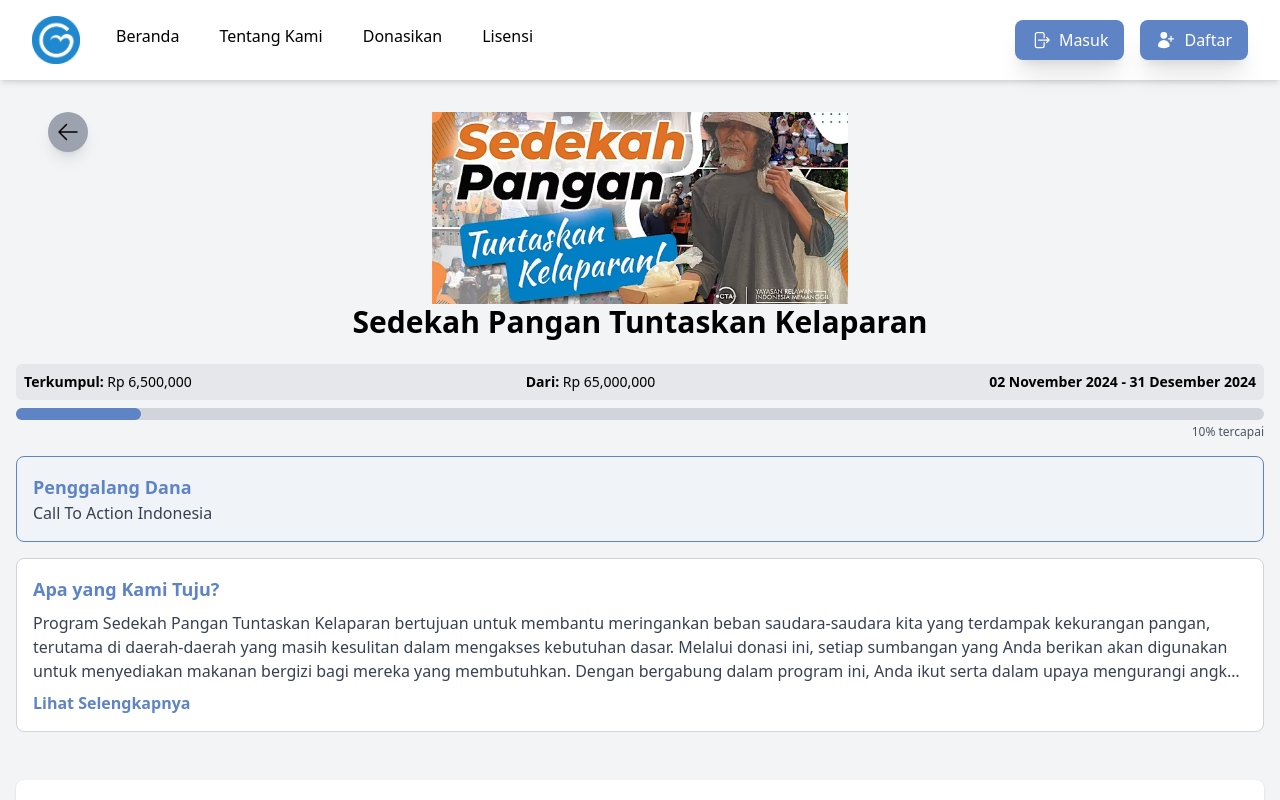
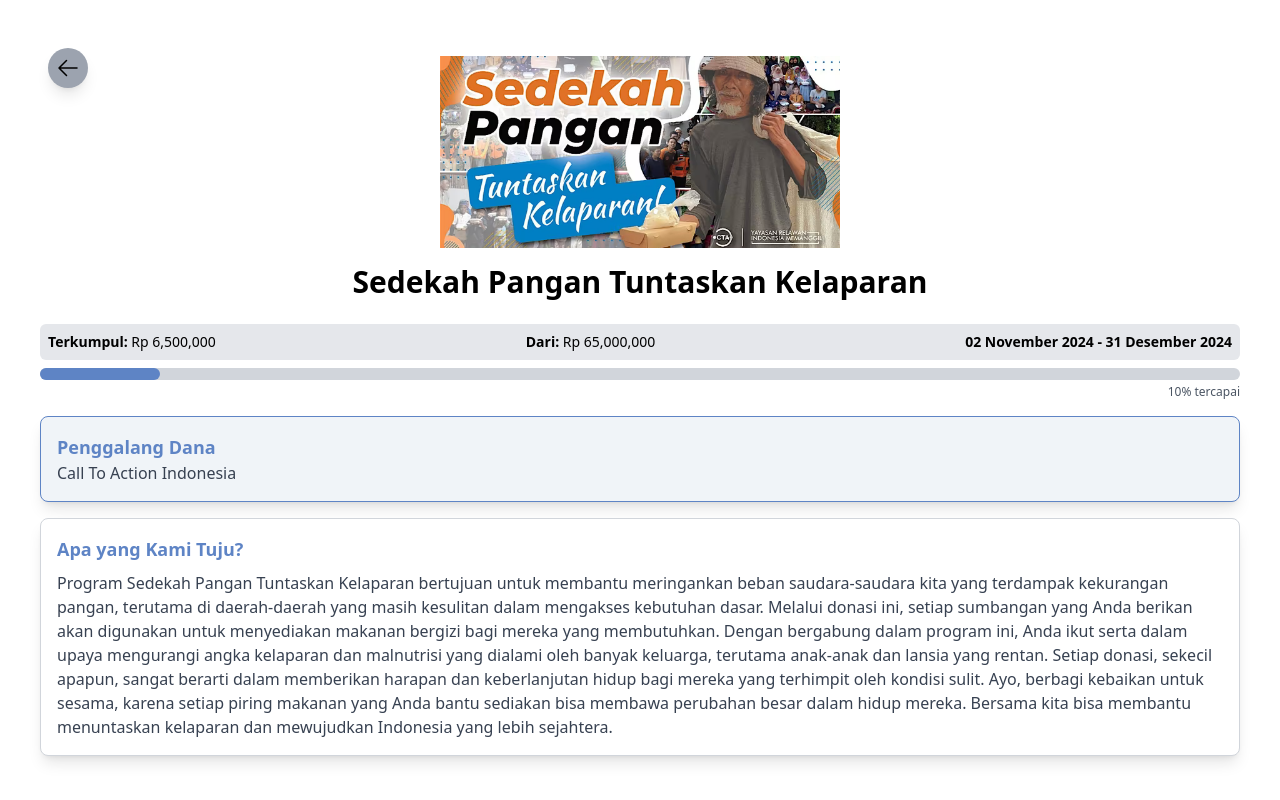
Before and after one commit to gema-vocasia/frontend, a React (Vite) app: page /campaign-detail/1 in a window 1280 px wide. Shown: the top 800 px of the page. Built offline with nearby package versions, Linux system fonts and the light colour scheme.

Commit message:
revisi detail campaign

```diff
--- a/src/components/atoms/CampaignTitle.jsx
+++ b/src/components/atoms/CampaignTitle.jsx
@@ -1,7 +1,7 @@
 import PropTypes from 'prop-types';
 
 const CampaignTitle = ({ title }) => (
-  <h1 className="mb-6 text-2xl font-bold text-center text-black sm:text-3xl">
+  <h1 className="mt-4 mb-6 text-2xl font-bold text-center text-black sm:text-3xl">
     {title}
   </h1>
 );
--- a/src/components/atoms/FundraiserInfo.jsx
+++ b/src/components/atoms/FundraiserInfo.jsx
@@ -1,7 +1,7 @@
 import PropTypes from 'prop-types';
 
 const FundraiserInfo = ({ fundraiser }) => (
-  <div className="w-full mt-4 bg-[#f0f4f8] border border-[#5E84C5] p-4 rounded-lg">
+  <div className="w-full mt-4 bg-[#f0f4f8] border border-[#5E84C5] p-4 rounded-lg shadow-lg">
     <h3 className="text-lg font-bold text-[#5E84C5]">Penggalang Dana</h3>
     <p className="text-gray-700">{fundraiser}</p>
   </div>
--- a/src/components/molecules/CampaignDescription.jsx
+++ b/src/components/molecules/CampaignDescription.jsx
@@ -1,16 +1,12 @@
 import PropTypes from 'prop-types';
-import ShowMoreToggle from '../atoms/showMoreToggle';
 
-const CampaignDescription = ({ description, showFullDescription, toggleShow }) => (
-  <div className="w-full p-4 mt-4 bg-white border border-gray-300 rounded-lg">
+const CampaignDescription = ({ description }) => (
+  <div className="w-full p-4 mt-4 bg-white border border-gray-300 rounded-lg shadow-lg">
     <h4 className="text-lg font-semibold text-[#5E84C5]">Apa yang Kami Tuju?</h4>
-    <p className={`mt-2 text-gray-700 ${showFullDescription ? "" : "line-clamp-3"}`}>
+    <p className={`mt-2 text-gray-700`}>
       {description}
     </p>
-    <ShowMoreToggle
-      showFullDescription={showFullDescription}
-      toggleShow={toggleShow}
-    />
+
   </div>
 );
 
--- a/src/components/molecules/CampaignImage.jsx
+++ b/src/components/molecules/CampaignImage.jsx
@@ -5,7 +5,7 @@ const CampaignImage = ({ src, alt }) => (
     <img
       src={src}
       alt={alt}
-      className="object-cover w-3/4 h-48 sm:w-2/3 sm:h-40 md:w-1/2 md:h-44 lg:w-1/3 lg:h-48"
+      className="object-cover sm:w-2/3 sm:h-48 md:w-1/2 md:h-44 lg:w-1/3 lg:h-48"
     />
   </div>
 );
--- a/src/components/molecules/DonorList.jsx
+++ b/src/components/molecules/DonorList.jsx
@@ -2,7 +2,7 @@ import PropTypes from 'prop-types';
 import { ChevronUpIcon, ChevronDownIcon } from '@heroicons/react/24/solid';
 
 const DonorList = ({ donors, showDonors, toggleShow }) => (
-  <div className="w-full p-4 mt-4 bg-white rounded-lg shadow">
+  <div className="w-full p-4 mt-4 bg-white rounded-lg shadow-lg">
     <div className="flex items-center justify-between">
       <h2 className="text-lg font-semibold text-[#5E84C5]">Donatur</h2>
       <div onClick={toggleShow} className="text-[#5E84C5] cursor-pointer ml-2">
--- a/src/components/organisms/CampaignDetailContent.jsx
+++ b/src/components/organisms/CampaignDetailContent.jsx
@@ -8,7 +8,6 @@ import CampaignDescription from "../molecules/CampaignDescription";
 const CampaignDetailContent = ({
   campaign,
   showFullDescription,
-  toggleShowFullDescription,
 }) => {
   return (
     <div className="w-full p-4">
@@ -25,7 +24,6 @@ const CampaignDetailContent = ({
       <CampaignDescription
         description={campaign.description}
         showFullDescription={showFullDescription}
-        toggleShow={toggleShowFullDescription}
       />
     </div>
   );
@@ -44,7 +42,6 @@ CampaignDetailContent.propTypes = {
     description: PropTypes.string.isRequired,
   }).isRequired,
   showFullDescription: PropTypes.bool.isRequired,
-  toggleShowFullDescription: PropTypes.func.isRequired,
 };
 
 export default CampaignDetailContent;
--- /dev/null
+++ b/src/config/axiosInstance.js
@@ -0,0 +1,27 @@
+import axios from "axios";
+import { getAccessToken } from "../utils/tokenManager";
+
+const config = {
+  baseURL: "http://localhost:8080/api/v1",
+  headers: {
+    "Content-Type": "application/json",
+  },
+};
+
+export const axiosInstance = axios.create(config);
+
+axiosInstance.interceptors.request.use(
+  (config) => {
+    const accessToken = getAccessToken();
+    if (accessToken) {
+      config.headers["Authorization"] = `Bearer ${accessToken}`;
+    }
+    return config;
+  },
+  (error) => Promise.reject(error)
+);
+
+axiosInstance.interceptors.response.use(
+  (response) => response.data,
+  (error) => Promise.reject(error)
+);
--- a/src/pages/CampaignDetail.jsx
+++ b/src/pages/CampaignDetail.jsx
@@ -1,11 +1,9 @@
-import Navbar from "../components/organisms/Navbar";
-import Footer from "../components/organisms/Footer";
 import BackButton from "../components/atoms/BackButton";
 import Button from "../components/atoms/Button";
 import CampaignDetailContent from "../components/organisms/CampaignDetailContent";
 import CampaignDonorSection from "../components/organisms/CampaignDonorSection";
 import { useEffect, useState } from "react";
-import { useNavigate, useParams } from "react-router-dom";
+import { useNavigate, useParams, useLocation } from "react-router-dom";
 import SedekahPangan from '../assets/images/SedekahPangan.png';
 import Santunan from '../assets/images/Santunan.png';
 import SedekahMakanan from '../assets/images/SedekahMakanan.png';
@@ -26,8 +24,9 @@ import PengelolaanSampah from '../assets/images/PengelolaanSampah.png';
 const CampaignDetail = () => {
   const { id } = useParams();
   const navigate = useNavigate();
+  const location = useLocation();
   const [campaign, setCampaign] = useState(null);
-  const [showFullDescription, setShowFullDescription] = useState(false);
+  const [showFullDescription] = useState(false);
   const [showDonors, setShowDonors] = useState(false);
 
 
@@ -385,21 +384,29 @@ const CampaignDetail = () => {
     );
   }
 
+
+    const handleBack = () => {
+      if (location.state?.from) {
+        navigate(location.state.from);
+      } else {
+        navigate("/");
+      }
+    };
+
   return (
-    <div className="relative w-full min-h-screen bg-gray-100">
-        <Navbar />
-      <main className="bg-gray-100">
-        <div className="absolute top-28 left-4 z-20 sm:left-4 md:left-8 lg:left-12">
-            <BackButton onClick={() => navigate("/all-campaign")} />
+    <div className="relative w-full min-h-screen bg-white">
+
+      <main className="m-4 p-2">
+        <div className="absolute top-8 z-10 sm:left-4 md:left-8 lg:left-12">
+            <BackButton onClick={handleBack} />
         </div>
 
         {/* Konten Detail Kampanye */}
         <CampaignDetailContent
           campaign={campaign}
           showFullDescription={showFullDescription}
-          toggleShowFullDescription={() =>
-            setShowFullDescription(!showFullDescription)
-          }
+
+
         />
 
         {/* Bagian Donatur */}
@@ -416,7 +423,7 @@ const CampaignDetail = () => {
         </Button>
         </div>
       </main>
-      <Footer />
+
     </div>
   );
 };
```
Also changed, not shown: package.json (+5 -3 lines), 1 other file (tests, documents, lock files or other folders).
